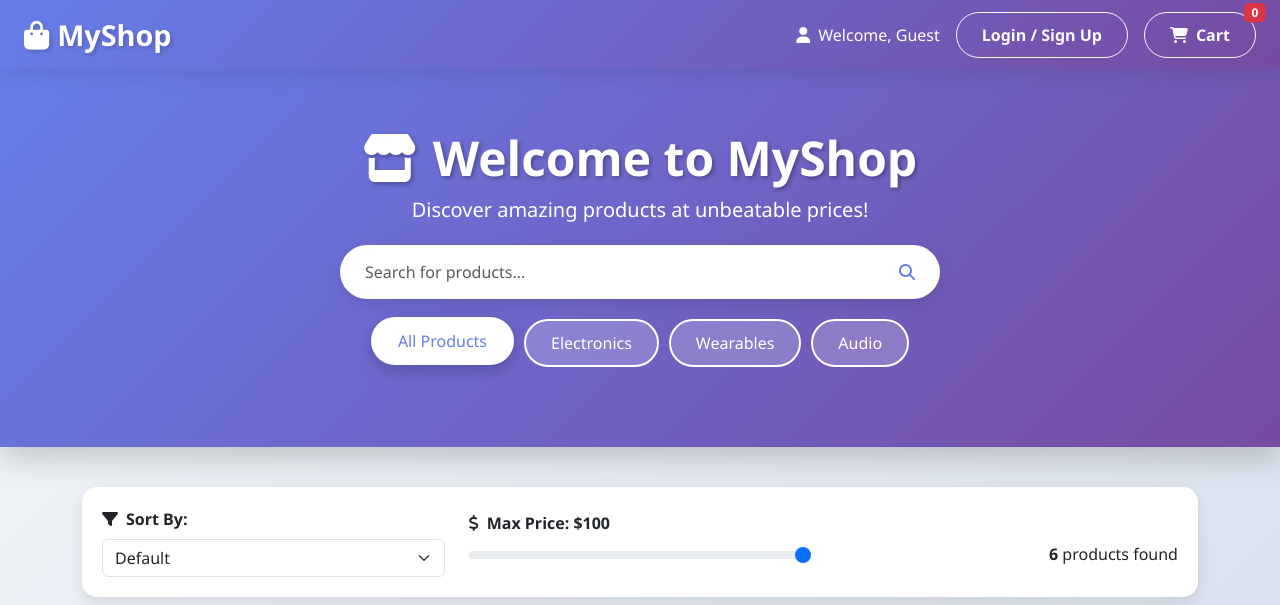
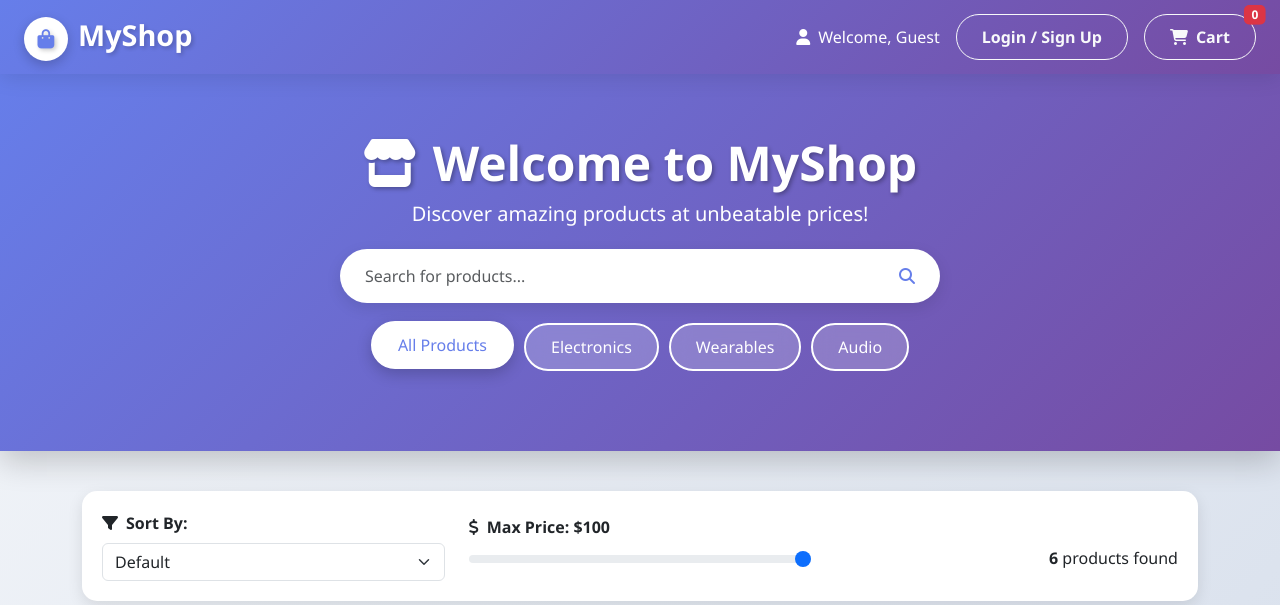
Before and after one commit to ShivamSoni20/e-commerce-Website, a plain HTML site: page index.html in a window 1280 px wide. Shown: the top 605 px of the page. Drawn offline with nearby package versions, Linux system fonts and the light colour scheme.

Commit message:
added new logo

```diff
--- a/index.html
+++ b/index.html
@@ -33,6 +33,23 @@
       text-shadow: 2px 2px 4px rgba(0,0,0,0.2);
     }
 
+    .brand-logo {
+      width: 44px;
+      height: 44px;
+      border-radius: 50%;
+      background: #ffffff;
+      display: inline-flex;
+      align-items: center;
+      justify-content: center;
+      color: #667eea;
+      margin-right: 10px;
+      box-shadow: 0 4px 12px rgba(0,0,0,0.2);
+    }
+
+    .brand-logo i {
+      font-size: 1.2rem;
+    }
+
     .hero-section {
       background: var(--primary-gradient);
       color: white;
@@ -898,7 +915,7 @@
 <body>
 
 <nav class="navbar navbar-expand-lg navbar-dark bg-dark px-4">
-  <a class="navbar-brand" href="#"><i class="fas fa-shopping-bag me-2"></i>MyShop</a>
+  <a class="navbar-brand" href="#"><span class="brand-logo"><i class="fas fa-shopping-bag"></i></span>MyShop</a>
   <div class="ms-auto d-flex gap-3 align-items-center">
     <!-- Guest View -->
     <div id="guest-view" class="d-flex gap-3 align-items-center">
```
